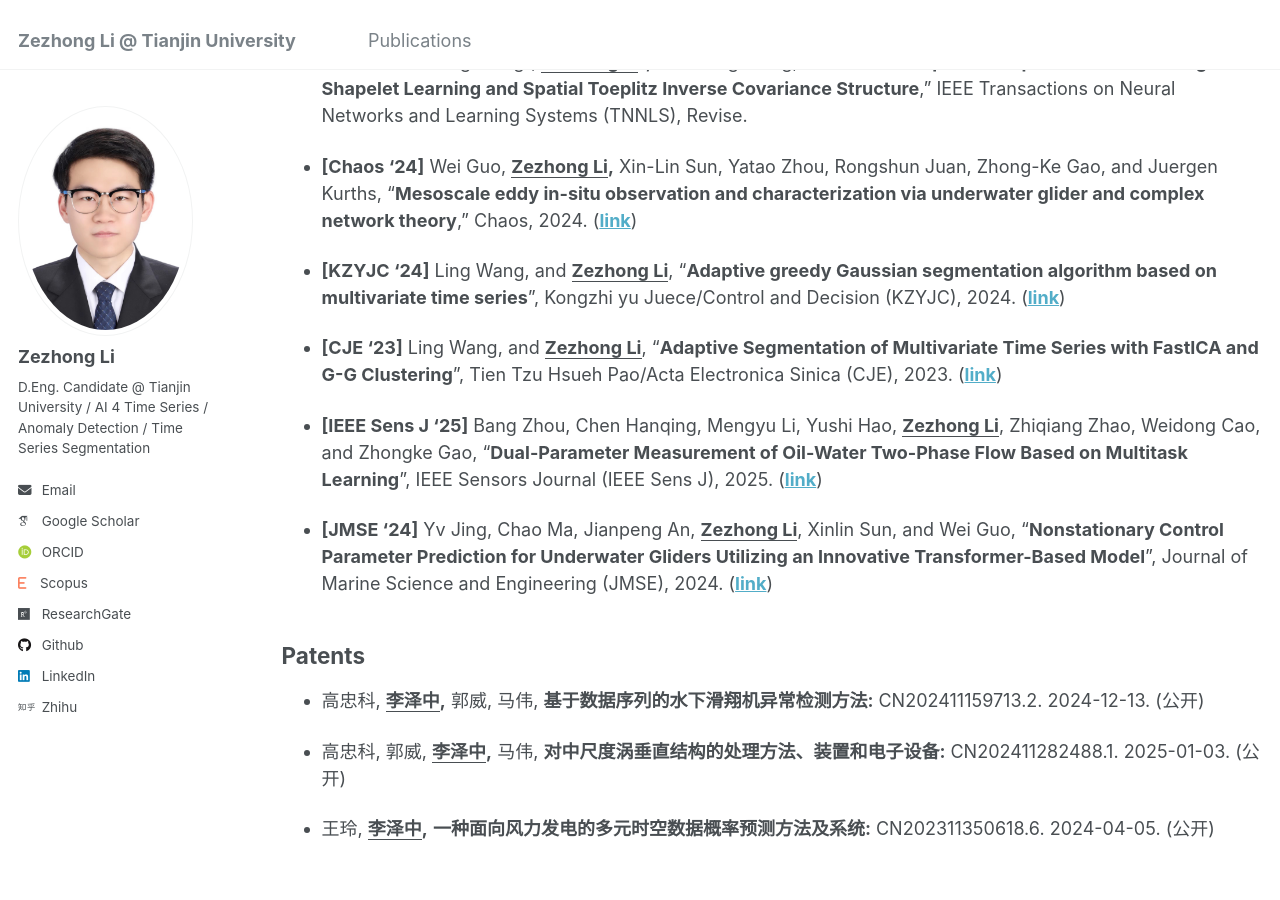
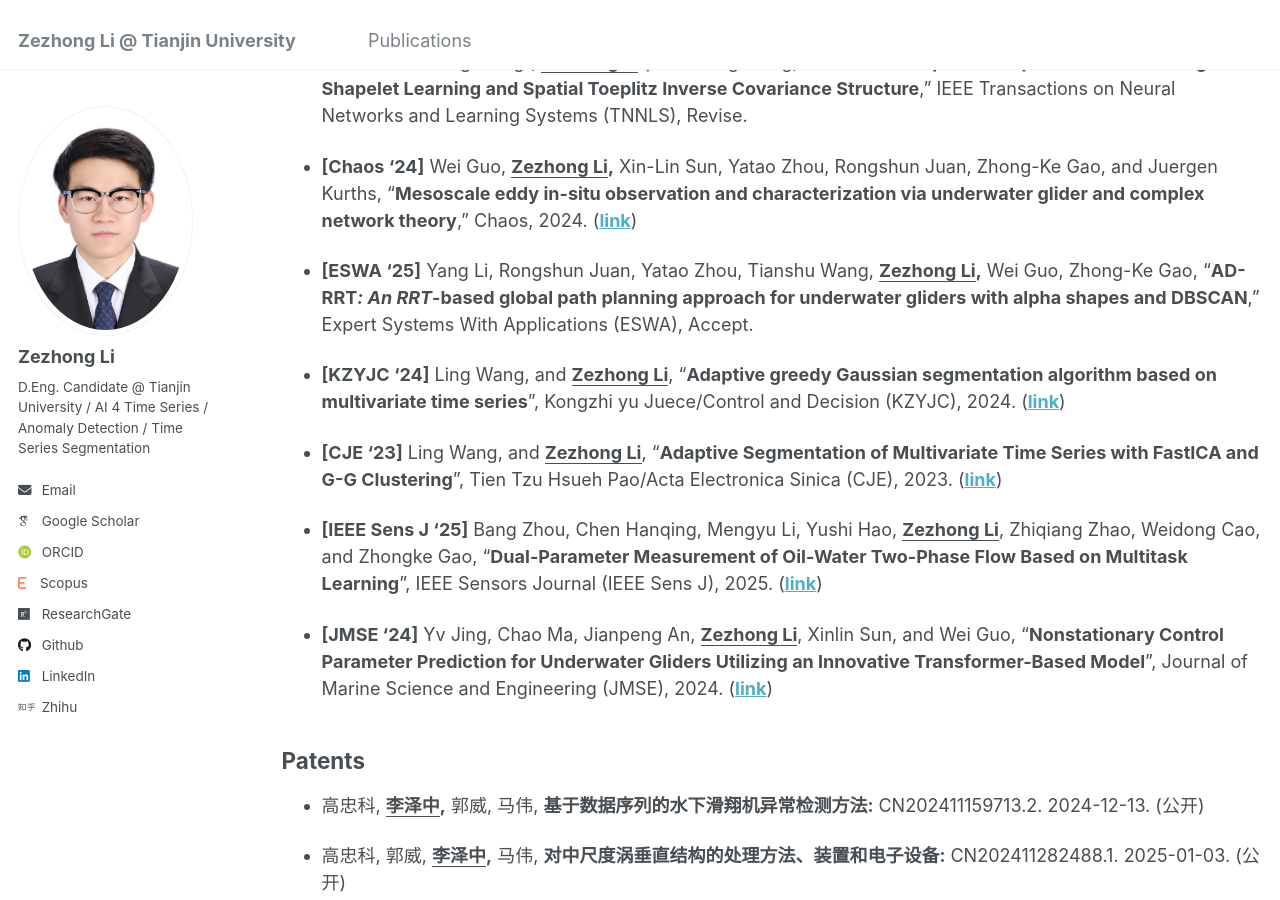
Before and after one commit to lzz19980125/lzz19980125.github.io, a Jekyll site: the page built from _pages/publications.md, in a window 1280 px wide and 900 px high, scrolled down 462 px. Built offline with Jekyll 4.4.1, drawn with Linux system fonts in a browser that asks for light colours; some web fonts are replaced.

Commit message:
Update publications.md

```diff
--- a/_pages/publications.md
+++ b/_pages/publications.md
@@ -17,6 +17,8 @@ author_profile: true
 
 - **[Chaos '24]** Wei Guo, **<u>Zezhong Li</u>,** Xin-Lin Sun, Yatao Zhou, Rongshun Juan, Zhong-Ke Gao, and Juergen Kurths, “**Mesoscale eddy in-situ observation and characterization via underwater glider and complex network theory**,” Chaos, 2024. ([**link**](https://pubs.aip.org/aip/cha/article-abstract/34/11/113104/3318599/Mesoscale-eddy-in-situ-observation-and?redirectedFrom=fulltext))
 
+- **[ESWA '25]** Yang Li, Rongshun Juan, Yatao Zhou, Tianshu Wang, **<u>Zezhong Li</u>,** Wei Guo, Zhong-Ke Gao, “**AD-RRT*: An RRT*-based global path planning approach for underwater gliders with alpha shapes and DBSCAN**,” Expert Systems With Applications (ESWA), Accept.
+
 - **[KZYJC '24]** Ling Wang, and **<u>Zezhong Li</u>**, "**Adaptive greedy Gaussian segmentation algorithm based on multivariate time series**", Kongzhi yu Juece/Control and Decision (KZYJC), 2024. ([**link**](http://kzyjc.alljournals.cn/kzyjc/article/abstract/20240224?st=search))
 
 - **[CJE '23]** Ling Wang, and **<u>Zezhong Li</u>**, "**Adaptive Segmentation of Multivariate Time Series with FastICA and G-G Clustering**", Tien Tzu Hsueh Pao/Acta Electronica Sinica (CJE), 2023. ([**link**](https://www.ejournal.org.cn/CN/10.12263/DZXB.20220649))
```
